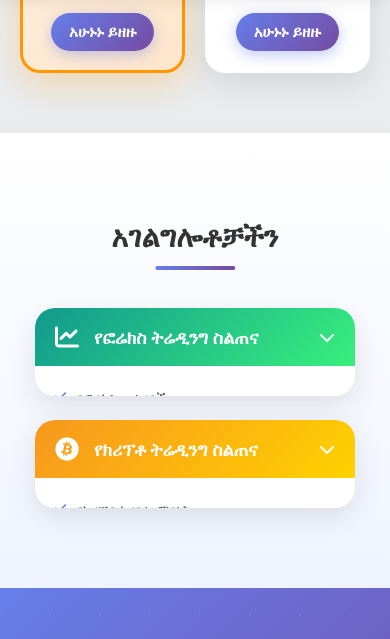
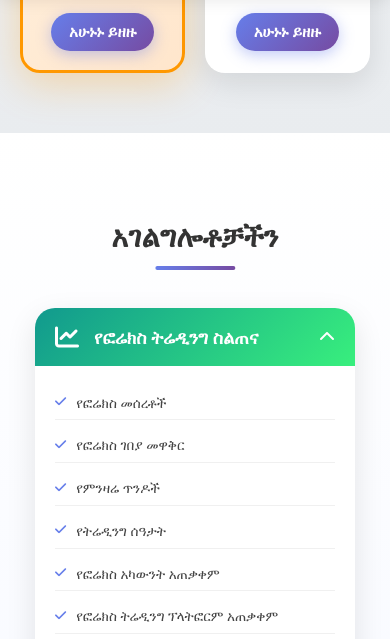
Before and after one commit to TedrosAbebe/www.Tag.Bridge, a website: page index.html in a window 390 px wide. Both pictures are taken after a click on the element "የፎሬክስ ትሬዲንግ ስልጠና". Shown: the part 1469-2108 px from the top of the page. Drawn offline with Linux system fonts and the light colour scheme.

Commit message:
Fix dropdown with clean event listeners

```diff
--- a/index.html
+++ b/index.html
@@ -120,7 +120,7 @@
             <h2 data-en="Our Services" data-am="አገልግሎቶቻችን">አገልግሎቶቻችን</h2>
             <div class="services-grid">
                 <div class="service-card">
-                    <div class="service-header forex-header" onclick="toggleService(this)">
+                    <div class="service-header forex-header">
                         <i class="fas fa-chart-line"></i>
                         <h3 data-en="Forex Trading Training" data-am="የፎሬክስ ትሬዲንግ ስልጠና">የፎሬክስ ትሬዲንግ ስልጠና</h3>
                         <i class="fas fa-chevron-down toggle-icon"></i>
@@ -151,7 +151,7 @@
                     </ul>
                 </div>
                 <div class="service-card">
-                    <div class="service-header crypto-header" onclick="toggleService(this)">
+                    <div class="service-header crypto-header">
                         <i class="fab fa-bitcoin"></i>
                         <h3 data-en="Crypto Trading Training" data-am="የክሪፕቶ ትሬዲንግ ስልጠና">የክሪፕቶ ትሬዲንግ ስልጠና</h3>
                         <i class="fas fa-chevron-down toggle-icon"></i>
--- a/script.js
+++ b/script.js
@@ -1,26 +1,22 @@
 // Service Dropdown Toggle
-function toggleService(header) {
-    const list = header.nextElementSibling;
-    const isOpen = list.classList.contains('open');
+document.querySelectorAll('.service-header').forEach(function(header) {
+    header.addEventListener('click', function() {
+        var list = this.nextElementSibling;
+        var isOpen = list.classList.contains('open');
 
-    // Close all open lists first
-    document.querySelectorAll('.service-list').forEach(l => l.classList.remove('open'));
-    document.querySelectorAll('.service-header').forEach(h => h.classList.remove('open'));
+        // Close all
+        document.querySelectorAll('.service-list').forEach(function(l) {
+            l.classList.remove('open');
+        });
+        document.querySelectorAll('.service-header').forEach(function(h) {
+            h.classList.remove('open');
+        });
 
-    // If it was closed, open it
-    if (!isOpen) {
-        list.classList.add('open');
-        header.classList.add('open');
-    }
-}
-
-// Also allow clicking anywhere on the card
-document.addEventListener('DOMContentLoaded', function() {
-    document.querySelectorAll('.service-card').forEach(card => {
-        card.addEventListener('click', function(e) {
-            const header = this.querySelector('.service-header');
-            toggleService(header);
-        });
+        // Open clicked one if it was closed
+        if (!isOpen) {
+            list.classList.add('open');
+            this.classList.add('open');
+        }
     });
 });
 
```
